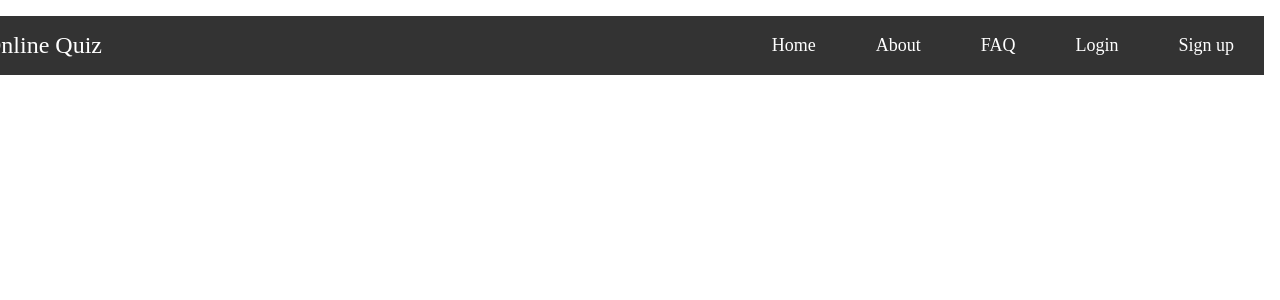
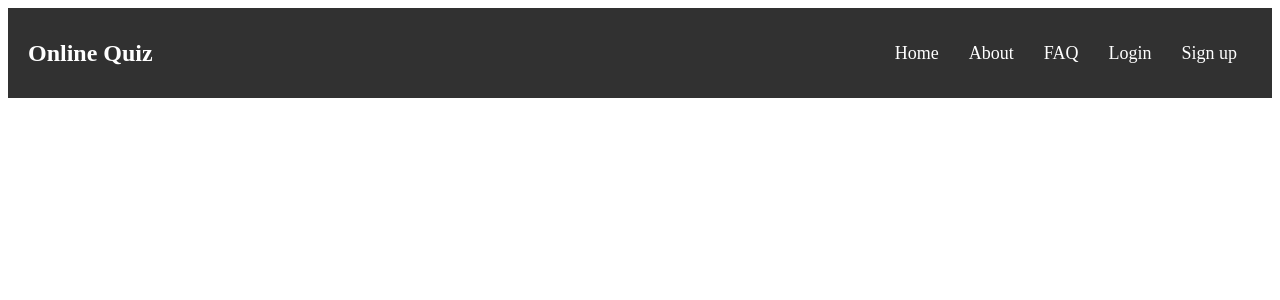
Before and after one commit to kaitoshin2017/online-quiz, a Vue app: page / in a window 1280 px wide. Shown: the top 300 px of the page. Built offline with nearby package versions, Linux system fonts and the light colour scheme.

Commit message:
Update HomeView.vue

```diff
--- a/src/views/HomeView.vue
+++ b/src/views/HomeView.vue
@@ -1,4 +1,5 @@
 <template>
+  <div id="app">
     <nav class="navbar">
       <!-- Logo -->
       <div class="logo">
@@ -6,110 +7,119 @@
       </div>
 
       <!-- Navbar Links -->
-      <ul class="nav-links">
+      <ul class="nav-links" :class="{ active: menuActive }">
         <li><a href="#">Home</a></li>
         <li><a href="#">About</a></li>
         <li><a href="#">FAQ</a></li>
         <li><a href="#">Login</a></li>
         <li><a href="#">Sign up</a></li>
+
       </ul>
 
       <!-- Hamburger Menu Icon -->
-      <div class="burger" id="burger">
+      <div class="burger" @click="toggleMenu">
         <div class="line"></div>
         <div class="line"></div>
         <div class="line"></div>
       </div>
     </nav>
+  </div>
 </template>
 
-<style>
+<script>
+export default {
+  name: 'App',
+  data() {
+    return {
+      menuActive: false, // To toggle the menu on mobile
+    };
+  },
+  methods: {
+    toggleMenu() {
+      this.menuActive = !this.menuActive; // Toggle active class
+    },
+  },
+};
+</script>
 
-* {
-  margin: 0;
-  padding: 0;
-  box-sizing: border-box;
-}
+<style scoped>
 
 
 .navbar {
   display: flex;
   justify-content: space-between;
   align-items: center;
-  background-color: #333;
-  padding-left: 20%;
-  position: fixed;
-  top: 0;
-  width: 80%;
+  background-color: #313131;
+  height: 70px;
+  padding: 10px 20px;
 }
 
+
 .navbar .logo a {
-  color: white;
+  color: rgb(255, 255, 255);
   font-size: 24px;
+  font-weight: bold;
   text-decoration: none;
 }
 
-.nav-links {
+
+.navbar .nav-links {
   list-style: none;
   display: flex;
 }
 
-.nav-links li {
-  margin: 0 20px;
+.navbar .nav-links li {
+  margin: 0 15px;
 }
 
-.nav-links a {
+.navbar .nav-links li a {
   color: white;
   text-decoration: none;
   font-size: 18px;
-  padding: 10px;
-  transition: 0.3s;
 }
 
-.nav-links a:hover {
-  background-color: #555;
-  border-radius: 4px;
+.navbar .nav-links li a:hover {
+  color: cyan;
 }
 
-/* Hamburger Menu */
 .burger {
   display: none;
-  cursor: pointer;
   flex-direction: column;
   justify-content: space-between;
   width: 30px;
   height: 21px;
+  cursor: pointer;
 }
 
 .burger .line {
+  width: 100%;
   height: 3px;
-  width: 100%;
   background-color: white;
 }
 
-@media (max-width: 768px) {
-  .nav-links {
+@media screen and (max-width: 768px) {
+  .navbar .nav-links {
     display: none;
     width: 100%;
+    flex-direction: column;
     position: absolute;
-    top: 60px;
+    top: 50px;
     left: 0;
     background-color: #333;
-    flex-direction: column;
-    align-items: center;
+    text-align: center;
   }
 
-  .nav-links.active {
-    display: flex;
-  }
-
-  .nav-links li {
-    margin: 10px 0;
+  .navbar .nav-links li {
+    margin: 15px 0;
   }
 
   .burger {
     display: flex;
   }
+
+
+  .nav-links.active {
+    display: flex;
+  }
 }
-
 </style>
```
